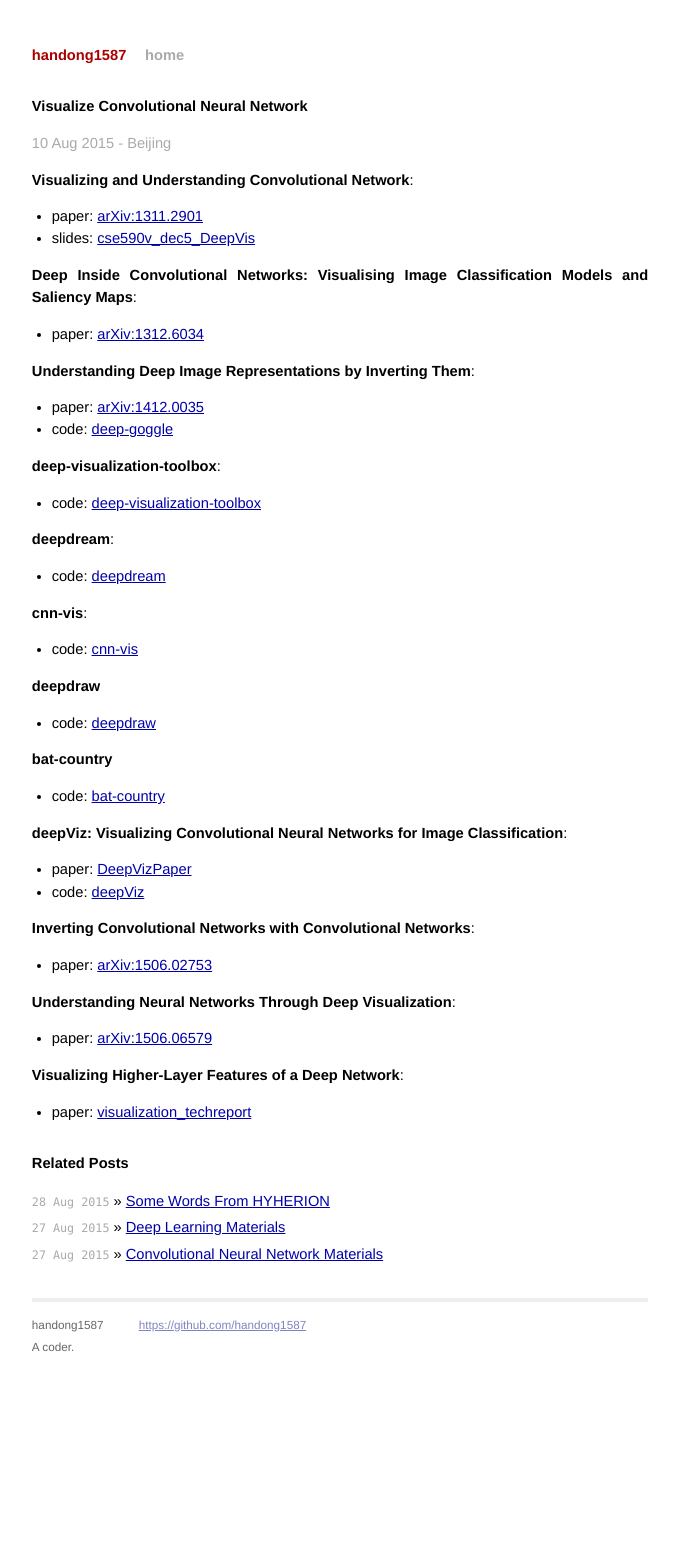
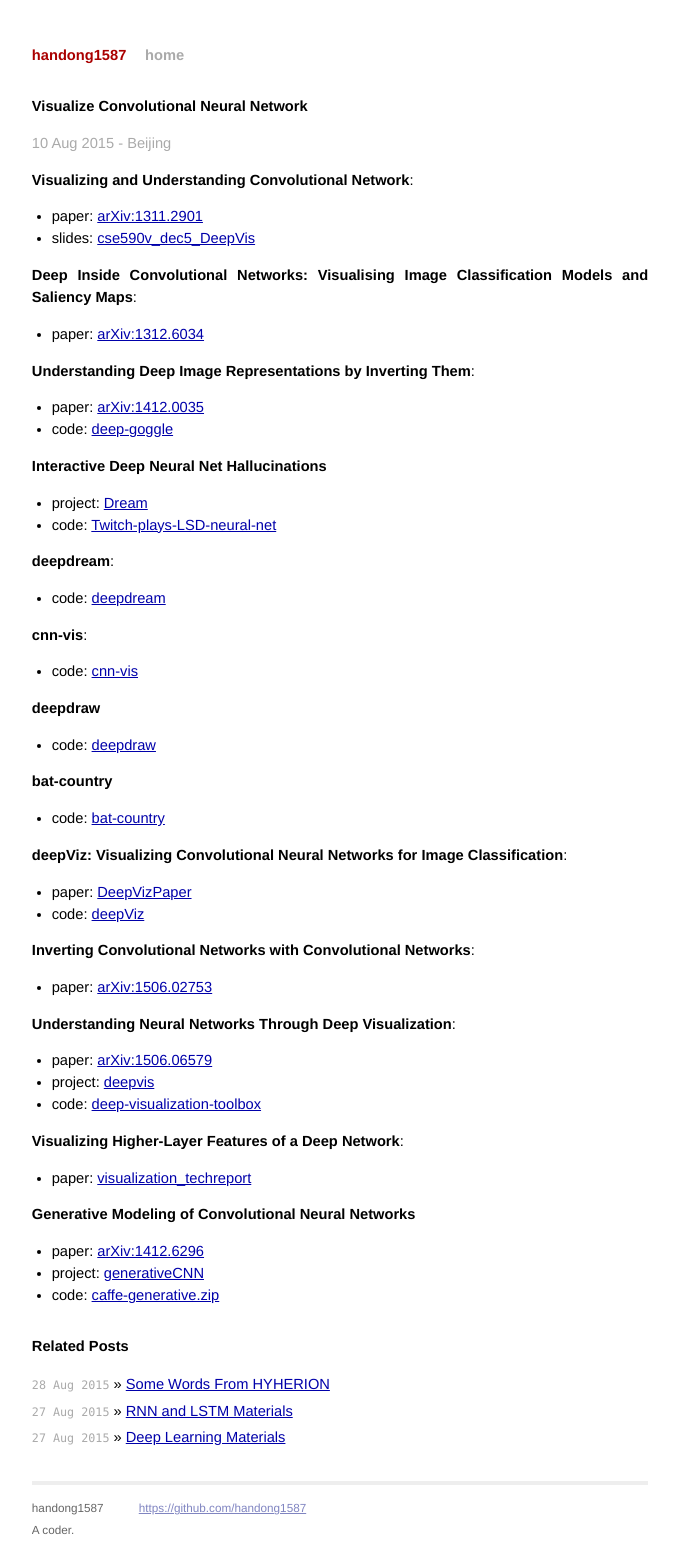
Before and after one commit to handong1587/handong1587.github.io, a Jekyll site: the page built from _posts/2015-08-10-visulize-cnn.md, in a window 1280 px wide. Shown: the whole page, without its empty margins (300-979 px from the left). Built offline with Jekyll 4.4.1, drawn with Linux system fonts in a browser that asks for light colours; Markdown is read by kramdown in place of the engine named in the settings; before the commit the page ends 1370 px from its top, so only the background shows below that.

Commit message:
update mds

```diff
--- a/_posts/2015-08-10-visulize-cnn.md
+++ b/_posts/2015-08-10-visulize-cnn.md
@@ -22,9 +22,10 @@ title: Visualize Convolutional Neural Network
 - paper: [arXiv:1412.0035](http://arxiv.org/abs/1412.0035)
 - code: [deep-goggle](https://github.com/aravindhm/deep-goggle)
 
-**deep-visualization-toolbox**:
+**Interactive Deep Neural Net Hallucinations**
 
-- code: [deep-visualization-toolbox](https://github.com/yosinski/deep-visualization-toolbox)
+- project: [Dream](http://317070.github.io/Dream/)
+- code: [Twitch-plays-LSD-neural-net](https://github.com/317070/Twitch-plays-LSD-neural-net)
 
 **deepdream**:
 
@@ -54,7 +55,15 @@ title: Visualize Convolutional Neural Network
 **Understanding Neural Networks Through Deep Visualization**:
 
 - paper: [arXiv:1506.06579](http://arxiv.org/abs/1506.06579)
+- project: [deepvis](http://yosinski.com/deepvis)
+- code: [deep-visualization-toolbox](https://github.com/yosinski/deep-visualization-toolbox)
 
 **Visualizing Higher-Layer Features of a Deep Network**:
 
 - paper: [visualization_techreport](http://www.iro.umontreal.ca/~lisa/publications2/index.php/publications/show/247)
+
+**Generative Modeling of Convolutional Neural Networks**
+
+- paper: [arXiv:1412.6296](http://arxiv.org/abs/1412.6296)
+- project: [generativeCNN](http://www.stat.ucla.edu/~yang.lu/Project/generativeCNN/main.html)
+- code: [caffe-generative.zip](http://www.stat.ucla.edu/~yang.lu/Project/generativeCNN/doc/caffe-generative.zip)
```
Also changed, not shown: _posts/2015-08-26-ocr-materials.md (+10 -0 lines), _posts/2015-08-27-cnn-materials.md (+5 -0 lines), _posts/2015-08-27-rnn-and-lstm-materials.md (added, +14 -0 lines), assets/ocr-materials/pipeline.png (added).
